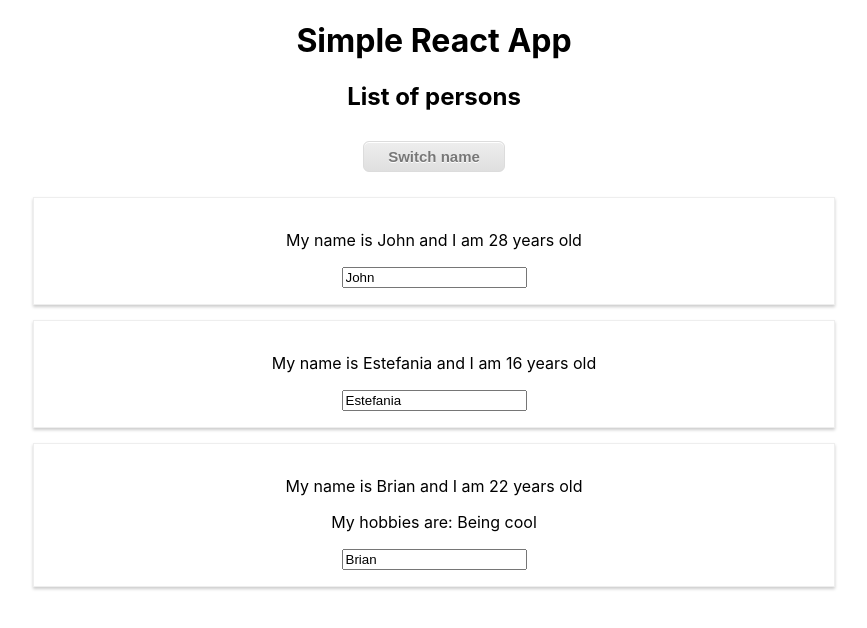
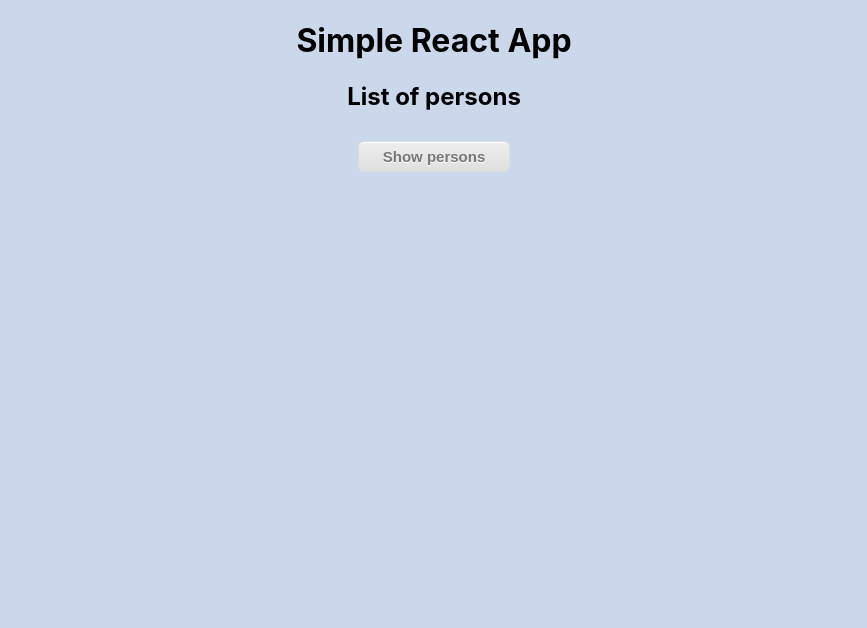
Before and after one commit to srLitem/simple-react-app, a React (Create React App) app: page / in a window 1280 px wide. Shown: the top 628 px of the page, without its empty margins (206-1073 px from the left). Built offline with nearby package versions, Linux system fonts and the light colour scheme.

Commit message:
feat: Added a show persons button styles: Improved UI

```diff
--- a/src/App.js
+++ b/src/App.js
@@ -9,7 +9,8 @@ class App extends Component {
       { name: 'John', age: 28 },
       { name: "Estefania", age: 16 },
       { name: "Brian", age: 22 },
-    ]
+    ],
+    showPersons: false,
   }
 
   // Used to switch the name of the persons
@@ -22,7 +23,7 @@ class App extends Component {
       ]
     })
   }
-
+  // Change the name by typing
   nameChangeHandler = event => {
     this.setState({
       persons: [
@@ -33,13 +34,22 @@ class App extends Component {
     })
   }
 
+  // Hide/Show the persons elements
+  togglePersonsHandler = () => {
+
+    this.setState({
+      showPersons: !this.state.showPersons,
+    })
+  }
+
   // Rendering the component
   render() {
-    return (
-      <div className="App">
-        <h1>Simple React App</h1>
-        <h2>List of persons</h2>
-        <button className="changeButton" onClick={ () => this.switchNameHandler('Maria')}>Switch name</button>
+    // Variable used to define if the persons will be shown or not
+    let persons = null;
+
+    if(this.state.showPersons){
+      persons = (
+        <div>
           <Person
             name={this.state.persons[0].name}
             age={this.state.persons[0].age}
@@ -60,6 +70,15 @@ class App extends Component {
         </div>
       );
     }
+    return (
+      <div className="App">
+        <h1>Simple React App</h1>
+        <h2>List of persons</h2>
+        <button className="changeButton" onClick={this.togglePersonsHandler}>Show persons</button>
+        {persons}
+      </div>
+    );
+  }
 }
 
 export default App;
--- a/src/Person/Person.css
+++ b/src/Person/Person.css
@@ -1,8 +1,22 @@
 .Person {
     width: 60%;
     margin: 15px auto;
-    border: 1px solid #eee;
+    border: 1px solid rgb(66, 85, 170);
     box-shadow: 0 2px 3px #ccc;
+    border-radius: 10px;
     padding: 16px;
     text-align: center;
 }
+
+ .usernameInput {
+    font-size:16px;
+    border-width:2px;
+    padding:5px;
+    text-align:center;
+    border-color:rgb(66, 85, 170);
+    border-style:double;
+    text-shadow:0px 0px 0px rgb(66, 85, 170);  }
+
+ .usernameInput:focus {
+     outline:none;
+    }
--- a/src/Person/Person.js
+++ b/src/Person/Person.js
@@ -6,7 +6,7 @@ const person = (props) => {
         <div className="Person">
             <p onClick={props.click}>My name is {props.name} and I am {props.age} years old</p>
             <p>{props.children}</p>
-            <input type="text" onChange={props.change} value={props.name}></input>
+            <input className="usernameInput" type="text" onChange={props.change} value={props.name}></input>
         </div>
     )
 };
--- a/src/index.css
+++ b/src/index.css
@@ -5,6 +5,7 @@ body {
     sans-serif;
   -webkit-font-smoothing: antialiased;
   -moz-osx-font-smoothing: grayscale;
+  background-color: #cbd8ec;
 }
 
 code {
```
Also changed, not shown: src/App.css (line endings or trailing spaces). Lines whose indentation alone changed are shown as unchanged.
